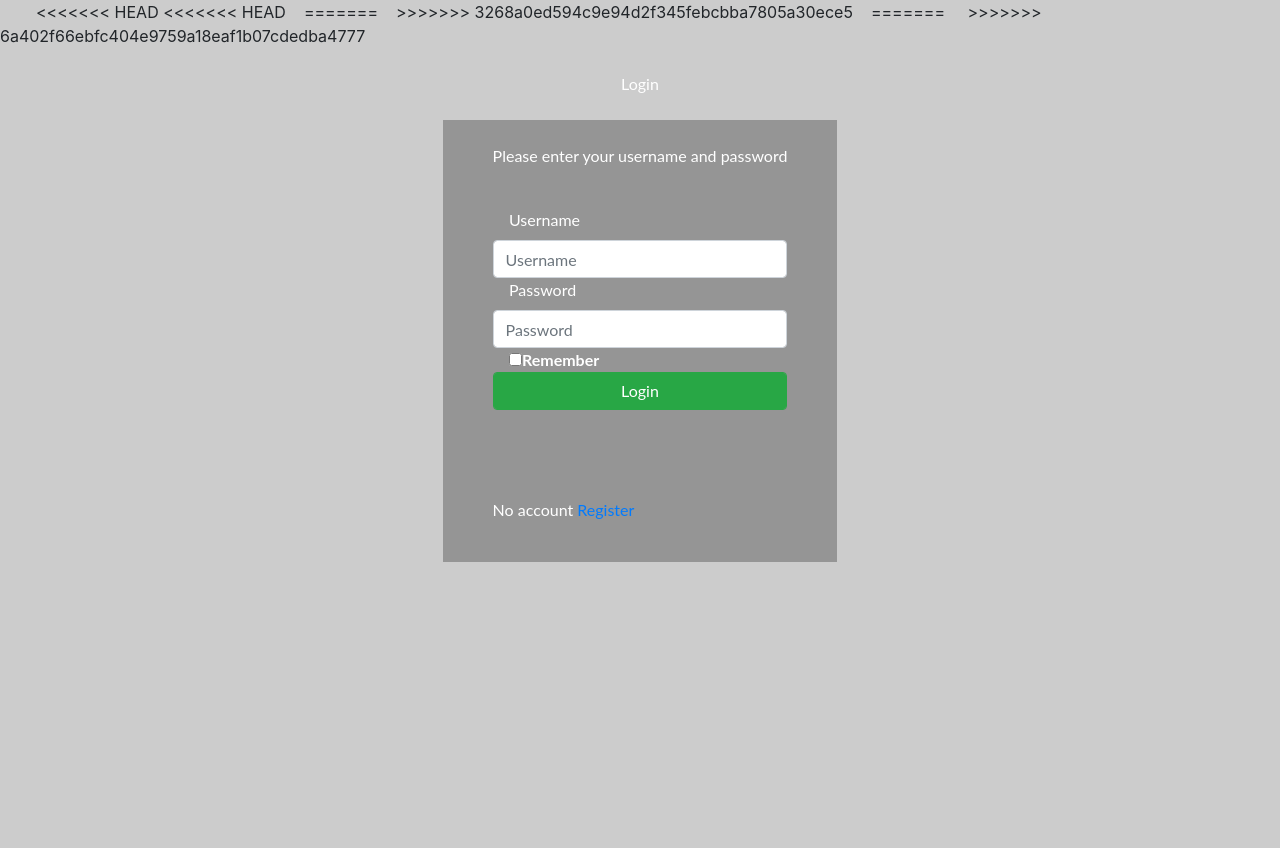
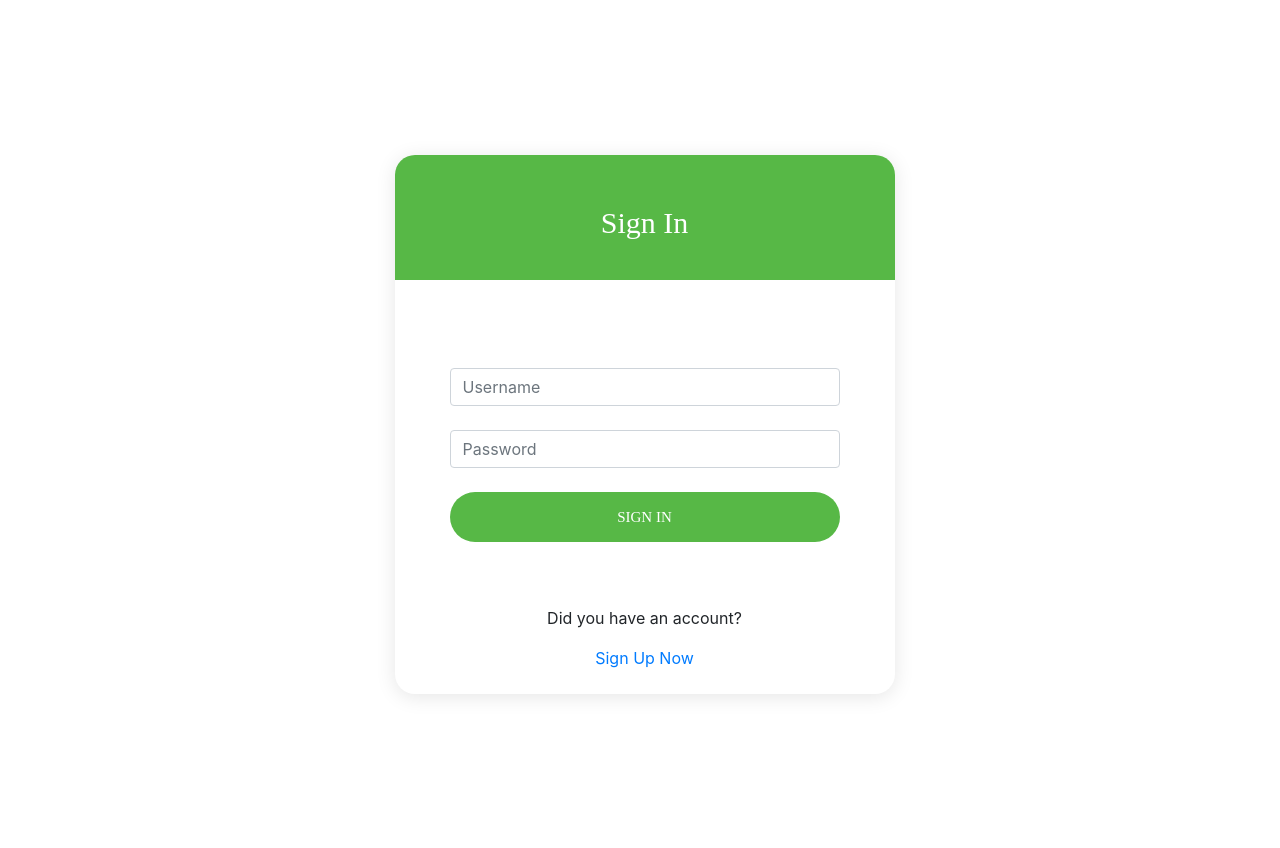
Before and after one commit to TanLinh15/ProjectFlask, a Flask app: page /pythonlogin/ in a window 1280 px wide. Before the commit the page ends 562 px from the top, so only its background shows below. Run offline with Flask 2, Linux system fonts and the light colour scheme; some libraries are stand-ins or nearby versions.

Commit message:
update login & register

```diff
--- /dev/null
+++ b/static/login.css
@@ -0,0 +1,93 @@
+.container-login100{
+  width: 100%;
+  min-height: 100vh;
+  display: -webkit-box;
+  display: -webkit-flex;
+  display: -moz-box;
+  display: -ms-flexbox;
+  display: flex;
+  flex-wrap: wrap;
+  justify-content: center;
+  align-items: center;
+  padding: 15px;
+  position: relative;
+  background-color: #fff;
+}
+.wrap-login100{
+  width: 500px;
+  background: #fff;
+  border-radius: 20px;
+  overflow: hidden;
+  box-shadow: 0 3px 20px 0 rgb(0 0 0 / 10%);
+  -moz-box-shadow: 0 3px 20px 0 rgba(0,0,0,.1);
+  -webkit-box-shadow: 0 3px 20px 0 rgb(0 0 0 / 10%);
+  -o-box-shadow: 0 3px 20px 0 rgba(0,0,0,.1);
+  -ms-box-shadow: 0 3px 20px 0 rgba(0,0,0,.1);
+}
+.login-form{
+  width: 100%;
+  position: relative;
+  padding-right: 55px;
+  padding-left: 55px;
+  padding-top: 141px;
+}
+.login-form-title{
+  font-family: JosefinSans-Bold;
+  font-size: 30px;
+  color: #fff;
+  line-height: 1.2;
+  text-align: center;
+  display: block;
+  position: absolute;
+  width: 100%;
+  bottom:390px;
+  left: 0;
+  background-color: #57b846;
+  padding-top: 50px;
+  padding-bottom: 39px;
+}
+.submit-button22{
+  display: -webkit-box;
+    display: -webkit-flex;
+    display: -moz-box;
+    display: -ms-flexbox;
+    display: flex;
+    justify-content: center;
+    align-items: center;
+    padding: 0 20px;
+    width: 100%;
+    height: 50px;
+    background-color: #57b846;
+    border-radius: 25px;
+    font-family: Ubuntu-Bold;
+    font-size: 15px;
+    color: #fff;
+    line-height: 1.2;
+    text-transform: uppercase;
+    -webkit-transition: all .4s;
+    -o-transition: all .4s;
+    -moz-transition: all .4s;
+    transition: all .4s;
+    outline: none;
+    border: none;
+}
+.input{
+  width: 100%;
+  background-color: #fff;
+  position: relative;
+  z-index: 1
+}
+.bottom-form{
+  display: -webkit-box;
+  display: -webkit-flex;
+  display: -moz-box;
+  display: -ms-flexbox;
+  display: flex;
+  -webkit-flex-direction: column;
+  -moz-flex-direction: column;
+  -ms-flex-direction: column;
+  -o-flex-direction: column;
+  flex-direction: column;
+  -ms-align-items: center;
+  align-items: center;
+}
--- a/static/style.css
+++ b/static/register.css
@@ -1,5 +1,4 @@
-
-.login-box{
+.regis-box{
     font-family: "Lato", sans-serif;
     background: #ccc;
     display: flex;
@@ -9,7 +8,7 @@
     justify-content: center;
     color: white;
     }
-    .login-body{
+    .regis-body{
       background: rgba(97, 97, 97, 0.507);
       padding-left: 50px;
       padding-right: 50px;
--- a/templates/index.html
+++ b/templates/index.html
@@ -3,37 +3,33 @@
  <head>
   <meta charset="utf-8">
   <title>Login</title>
-<<<<<<< HEAD
-<<<<<<< HEAD
-  <link rel="stylesheet" href='/static/style.css' />
-=======
-  <link rel="stylesheet" href="css/style.css">
->>>>>>> 3268a0ed594c9e94d2f345febcbba7805a30ece5
+  <link rel="stylesheet" href='/static/login.css' />
   <link rel="stylesheet" href="https://use.fontawesome.com/releases/v5.7.1/css/all.css">
-=======
- <link rel="stylesheet" href="css/style.css">
- <link rel="stylesheet" href="https://use.fontawesome.com/releases/v5.7.1/css/all.css">
->>>>>>> 6a402f66ebfc404e9759a18eaf1b07cdedba4777
  <link href="https://maxcdn.bootstrapcdn.com/bootstrap/4.1.1/css/bootstrap.min.css" rel="stylesheet" id="bootstrap-css">
  <script src="https://maxcdn.bootstrapcdn.com/bootstrap/4.1.1/js/bootstrap.min.js"></script>
  <script src="https://cdnjs.cloudflare.com/ajax/libs/jquery/3.2.1/jquery.min.js"></script>
  </head>
- <body style="background-color:#ccc;">
-  <div class="login-box" >
-  <div class="login-header">Login</div>
-  <div class="login-body">
-   <p>Please enter your username and password</p>
-   <form class="form-group" action="{{ url_for('login') }}" method="post">
-    <label>Username</label>
-    <input type="text" class="form-control" name="username" placeholder="Username" id="username" required>
-    <label>Password</label>
-    <input type="password" class="form-control" name="password" placeholder="Password" id="password" required>
-    <input type="checkbox" value="checked"><b>Remember</b>
-    <input type="submit" value="Login" class="form-control btn btn-success " name="">
-   </form>
-   <div id="msg">{{ msg }}</div>
-   <p>No account <a href="{{ url_for('register') }}">Register</a></p>
+ <body>
+<div class="container-login100">
+  <div class="wrap-login100" >
+    <div class="login-form">
+        <span class="login-form-title">Sign In </span>
+        <form class="form-group" action="{{ url_for('login') }}" method="post">
+            <div class = "input">
+                <input type="text" class="form-control" name="username" placeholder="Username" id="username" required>
+            </div>
+            <div class = "input">
+                <input type="password" class="form-control" name="password" placeholder="Password" id="password" required>
+            </div>
+            <button cltype="submit"class="submit-button22" >Sign In</button>
+        </form>
+        <div class="bottom-form">
+            <p>Did you have an account? </p>
+            <a href="{{ url_for('register') }}">Sign Up Now</a>
+        </div>
+    </div>
   </div>
+</div>
  </div>
  </body>
 </html>
--- a/templates/register.html
+++ b/templates/register.html
@@ -4,7 +4,7 @@
  <head>
   <meta charset="utf-8">
   <title>Register</title>
-  <link rel="stylesheet" href="{{ url_for('static', filename='css/style.css') }}">
+  <link rel="stylesheet" href="/static/register.css">
   <link rel="stylesheet" href="../static/css/style.css">
   <link rel="stylesheet" href="https://use.fontawesome.com/releases/v5.7.1/css/all.css">
   <!-- Google Fonts -->
@@ -14,8 +14,8 @@
  </head>
  <body style="background-color:#ccc;">
  <div class="container">
-   <div class="row main">
-    <div class="main-login main-center">
+   <div class="regis-box">
+    <div class="regis-body">
     <h5>Register New user or login existing account</h5>
      <form action="{{ url_for('register') }}" method="post" autocomplete="off">
       <div class="form-group">
```
